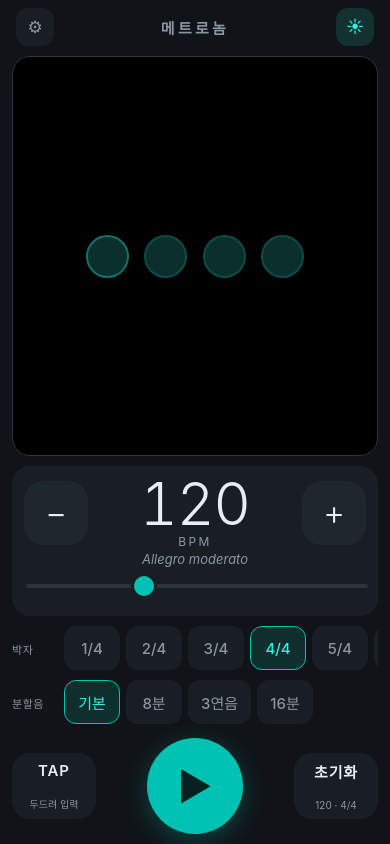
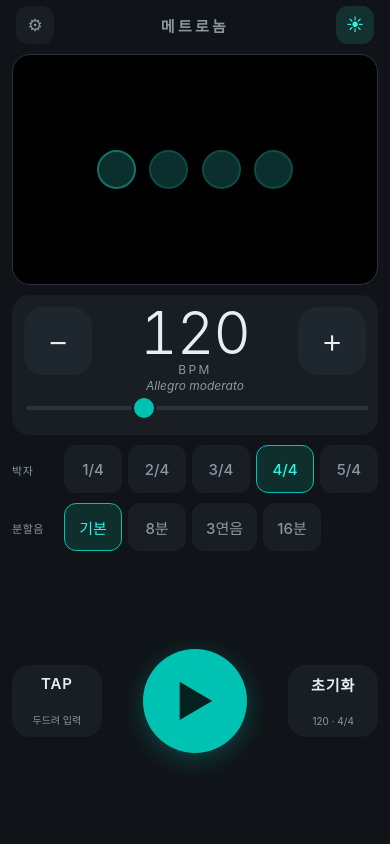
Before and after one commit to brainian99-JayG/metronome, a plain HTML site: page index.html in a window 390 px wide. Drawn offline with Linux system fonts and the light colour scheme.

Commit message:
모바일 화면에서 하단 버튼이 잘리는 문제 수정
- .app 높이가 100dvh 뒤에 선언된 100vh 에 덮여, 주소창 높이만큼
  아래가 잘리고 overflow:hidden 탓에 스크롤도 막혀 재생 버튼에
  닿지 않던 문제 수정
- 실제 보이는 높이를 JS 로 측정해 --appH 로 주입 (dvh 미지원 대비)
- 넘칠 경우 스크롤되도록 overflow 완화, 터치 영역 확대
  (재생 80~104px, TAP/초기화 58~72px, ±58~68px, 칩 41~48px)
- 남는 세로 공간이 표시등이 아닌 조작부로 가도록 조정
- 서비스 워커 캐시 v2 로 올려 설치된 기기에서 자동 갱신

Co-Authored-By: Claude Opus 5 <noreply@anthropic.com>

```diff
--- a/app.js
+++ b/app.js
@@ -379,6 +379,18 @@ document.addEventListener('keydown', e => {
 // 확대 방지 (iOS 더블탭)
 document.addEventListener('dblclick', e => e.preventDefault(), { passive: false });
 
+// ── 화면 높이 보정 ────────────────────────────────────────
+// 모바일 브라우저의 100vh 는 주소창 높이를 빼지 않아 아래쪽 버튼이 화면 밖으로 밀린다.
+// 실제로 보이는 높이를 직접 재서 --appH 로 넘긴다.
+function setAppHeight() {
+  const h = window.innerHeight || document.documentElement.clientHeight;
+  if (h) document.documentElement.style.setProperty('--appH', h + 'px');
+}
+setAppHeight();
+window.addEventListener('resize', setAppHeight);
+window.addEventListener('orientationchange', () => setTimeout(setAppHeight, 200));
+if (window.visualViewport) window.visualViewport.addEventListener('resize', setAppHeight);
+
 // ── 시작 ──────────────────────────────────────────────────
 load();
 setBpm(state.bpm);
--- a/index.html
+++ b/index.html
@@ -30,17 +30,19 @@ body{
   background:var(--bg);
   color:var(--text);
   font-family:-apple-system,BlinkMacSystemFont,"Segoe UI","Malgun Gothic","맑은 고딕",Roboto,"Noto Sans KR",sans-serif;
-  overflow:hidden;
+  overflow-x:hidden;overflow-y:auto;overscroll-behavior:none;
   user-select:none;-webkit-user-select:none;
   touch-action:manipulation;
 }
 button{font-family:inherit;color:inherit;border:none;background:none;cursor:pointer;touch-action:manipulation}
 
 .app{
-  height:100dvh;height:100vh;
+  min-height:100vh;            /* 아주 오래된 브라우저용 최후 보루 */
+  min-height:100dvh;           /* 주소창을 제외한 실제 높이 */
+  min-height:var(--appH,100dvh); /* JS가 측정한 값이 있으면 그걸 우선 */
   display:flex;flex-direction:column;
-  padding:calc(env(safe-area-inset-top) + 8px) 12px calc(env(safe-area-inset-bottom) + 10px);
-  gap:10px;max-width:560px;margin:0 auto;
+  padding:calc(env(safe-area-inset-top) + 6px) 12px calc(env(safe-area-inset-bottom) + 8px);
+  gap:clamp(6px,1.2dvh,10px);max-width:560px;margin:0 auto;
 }
 
 /* ── 상단 ─────────────────────────────── */
@@ -51,13 +53,13 @@ button{font-family:inherit;color:inherit;border:none;background:none;cursor:poin
 
 /* ── 비트 표시등 ───────────────────────── */
 .beats{
-  flex:1 1 auto;min-height:70px;
+  flex:1 1 auto;min-height:46px;max-height:34dvh;
   background:#000;border-radius:18px;border:1px solid var(--line);
   display:flex;align-items:center;justify-content:center;
-  gap:min(4vw,22px);padding:14px;flex-wrap:wrap;
+  gap:min(3.5vw,20px);padding:clamp(8px,1.4dvh,14px);flex-wrap:wrap;
 }
 .dot{
-  width:min(11vw,52px);height:min(11vw,52px);border-radius:50%;
+  width:min(10vw,clamp(24px,5.2dvh,48px));height:min(10vw,clamp(24px,5.2dvh,48px));border-radius:50%;
   border:2px solid #0d4b46;background:#0a2f2c;
   transition:background .08s linear,transform .08s linear,box-shadow .08s linear;
   display:grid;place-items:center;font-size:0;
@@ -67,19 +69,19 @@ button{font-family:inherit;color:inherit;border:none;background:none;cursor:poin
 .dot.on.strong{background:var(--accent-strong);box-shadow:0 0 22px rgba(42,245,226,.55)}
 
 /* ── BPM ──────────────────────────────── */
-.tempo{flex:0 0 auto;background:var(--panel);border-radius:18px;padding:10px 12px 12px}
+.tempo{flex:0 0 auto;background:var(--panel);border-radius:18px;padding:clamp(6px,1.1dvh,10px) 12px clamp(8px,1.3dvh,12px)}
 .bpm-row{display:flex;align-items:center;justify-content:space-between;gap:8px}
 .step{
-  width:64px;height:64px;border-radius:20px;background:var(--panel2);
-  font-size:34px;font-weight:300;line-height:1;display:grid;place-items:center;
+  width:clamp(58px,9.2dvh,68px);height:clamp(58px,9.2dvh,68px);border-radius:20px;background:var(--panel2);
+  font-size:clamp(28px,4.4dvh,34px);font-weight:300;line-height:1;display:grid;place-items:center;
 }
 .step:active{background:#2c363f}
 .bpm-box{text-align:center;flex:1 1 auto;min-width:0}
-.bpm-num{font-size:clamp(48px,15vw,76px);font-weight:300;line-height:.95;letter-spacing:-.02em;font-variant-numeric:tabular-nums}
+.bpm-num{font-size:min(15vw,clamp(40px,9.2dvh,72px));font-weight:300;line-height:.95;letter-spacing:-.02em;font-variant-numeric:tabular-nums}
 .bpm-unit{font-size:12px;color:var(--dim);letter-spacing:.2em;margin-top:2px}
-.tempo-name{text-align:center;color:var(--dim);font-size:13px;font-style:italic;margin-top:2px;height:17px}
+.tempo-name{text-align:center;color:var(--dim);font-size:12px;font-style:italic;margin-top:1px;min-height:15px}
 input[type=range]{
-  -webkit-appearance:none;appearance:none;width:100%;height:28px;background:transparent;margin-top:4px;
+  -webkit-appearance:none;appearance:none;width:100%;height:clamp(22px,3dvh,28px);background:transparent;margin-top:2px;
 }
 input[type=range]::-webkit-slider-runnable-track{height:4px;background:var(--line);border-radius:2px}
 input[type=range]::-webkit-slider-thumb{
@@ -90,30 +92,31 @@ input[type=range]::-moz-range-track{height:4px;background:var(--line);border-rad
 input[type=range]::-moz-range-thumb{width:22px;height:22px;border:3px solid var(--panel);border-radius:50%;background:var(--accent)}
 
 /* ── 선택 칩 ──────────────────────────── */
-.rows{flex:0 0 auto;display:flex;flex-direction:column;gap:8px}
+.rows{flex:0 0 auto;display:flex;flex-direction:column;gap:clamp(5px,1dvh,8px)}
 .row{display:flex;align-items:center;gap:8px}
 .row-label{width:44px;flex:0 0 auto;font-size:11px;color:var(--dim);letter-spacing:.05em}
 .chips{display:flex;gap:6px;overflow-x:auto;flex:1 1 auto;padding-bottom:2px;scrollbar-width:none}
 .chips::-webkit-scrollbar{display:none}
 .chip{
-  flex:0 0 auto;min-width:56px;height:44px;padding:0 12px;border-radius:12px;
+  flex:0 0 auto;min-width:58px;height:clamp(41px,5.8dvh,48px);padding:0 13px;border-radius:12px;
   background:var(--panel);color:var(--dim);font-size:15px;font-weight:500;
   display:grid;place-items:center;border:1px solid transparent;
 }
 .chip.sel{background:#0f2f2d;color:var(--accent-strong);border-color:var(--accent)}
 
 /* ── 하단 조작부 ──────────────────────── */
-.transport{flex:0 0 auto;display:flex;align-items:center;justify-content:space-between;gap:12px;padding-top:2px}
+.transport{flex:1 1 auto;display:flex;align-items:center;justify-content:space-between;gap:12px;padding-top:2px}
 .side-btn{
-  width:84px;height:66px;border-radius:18px;background:var(--panel);
+  width:clamp(78px,23vw,96px);height:clamp(58px,8.6dvh,72px);border-radius:18px;background:var(--panel);
   font-size:15px;font-weight:600;letter-spacing:.06em;color:var(--text);
   display:grid;place-items:center;
 }
 .side-btn:active{background:var(--panel2)}
 .side-btn small{display:block;font-size:10px;color:var(--dim);letter-spacing:0;font-weight:400;margin-top:3px}
 .play{
-  width:96px;height:96px;border-radius:50%;background:var(--accent);color:#04211f;
-  font-size:38px;display:grid;place-items:center;box-shadow:0 6px 24px rgba(0,194,178,.28);
+  width:clamp(80px,14dvh,104px);height:clamp(80px,14dvh,104px);border-radius:50%;
+  background:var(--accent);color:#04211f;
+  font-size:clamp(32px,5.4dvh,42px);display:grid;place-items:center;box-shadow:0 6px 24px rgba(0,194,178,.28);
 }
 .play.playing{background:var(--panel2);color:var(--accent-strong);box-shadow:none;border:2px solid var(--accent)}
 .play:active{transform:scale(.96)}
--- a/sw.js
+++ b/sw.js
@@ -1,6 +1,6 @@
 /* 오프라인 동작용 서비스 워커.
  * 파일을 고치면 아래 CACHE 버전 숫자를 올린다 → 가족들 폰에서 다음 실행 시 자동 갱신됨. */
-const CACHE = 'metronome-v1';
+const CACHE = 'metronome-v2';
 const ASSETS = [
   './',
   './index.html',
```
